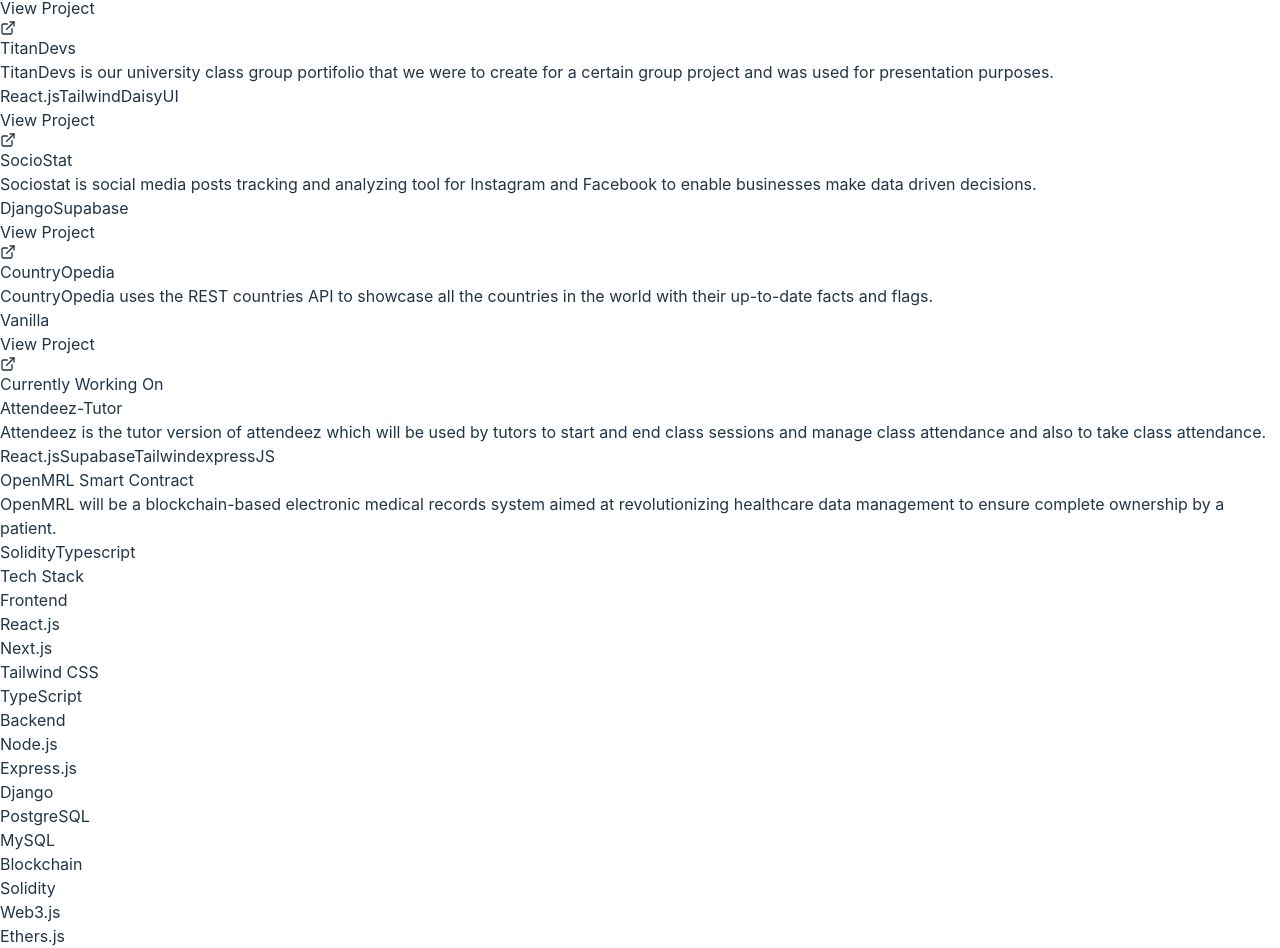
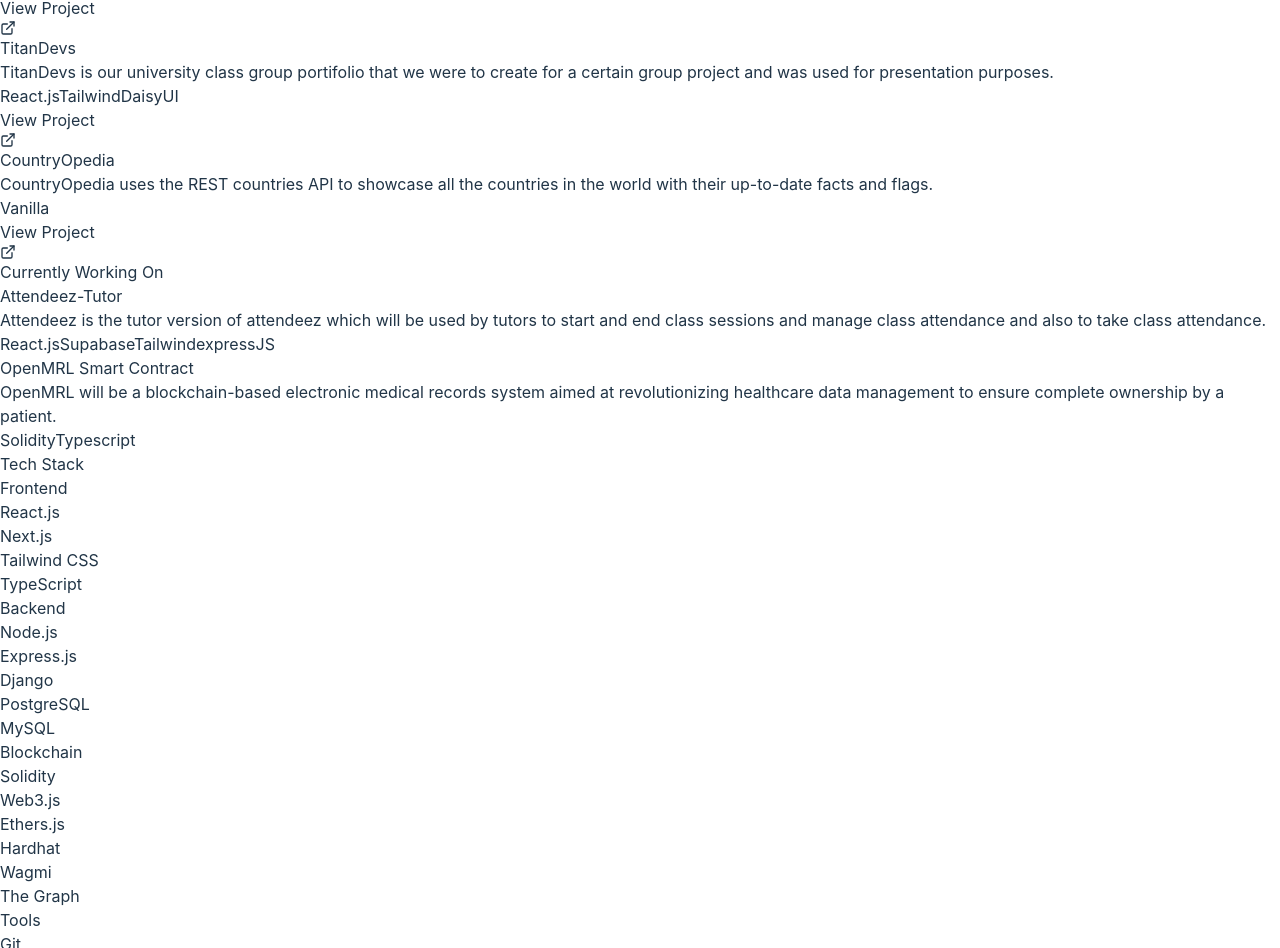
Before and after one commit to calebomondi/kalebmokua, a React (Vite) app: page / in a window 1280 px wide. Shown: the part 1586-2534 px from the top of the page. Built offline with nearby package versions, Linux system fonts and the light colour scheme.

Commit message:
Remove SocioStat project entry from portfolio for updated content accuracy

```diff
--- a/src/components/portifolio/data.ts
+++ b/src/components/portifolio/data.ts
@@ -24,12 +24,6 @@
       description: "TitanDevs is our university class group portifolio that we were to create for a certain group project and was used for presentation purposes.",
       tech: ["React.js", "Tailwind", "DaisyUI"],
       link: "https://titandevs.vercel.app/"
-    },
-    {
-      title: "SocioStat",
-      description: "Sociostat is social media posts tracking and analyzing tool for Instagram and Facebook to enable businesses make data driven decisions.",
-      tech: ["Django","Supabase"],
-      link: "https://sociostat.vercel.app/"
     },
     {
       title: "CountryOpedia",
```
